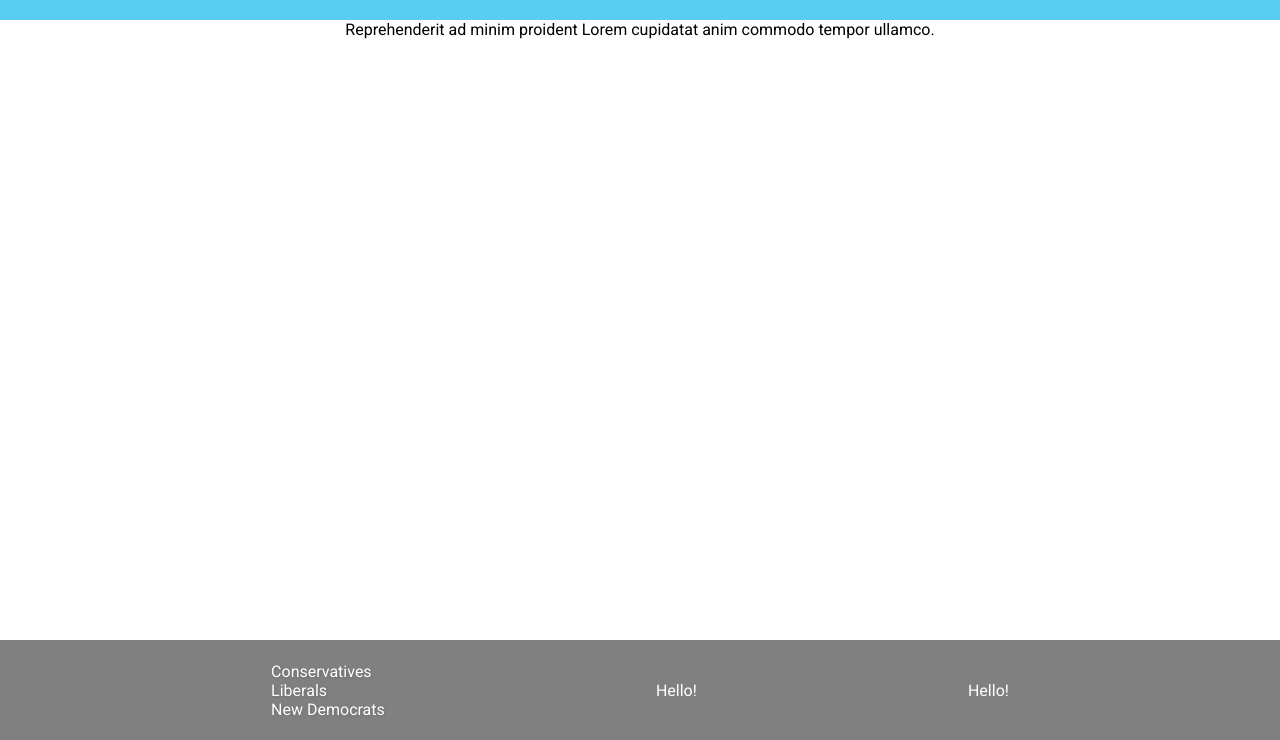
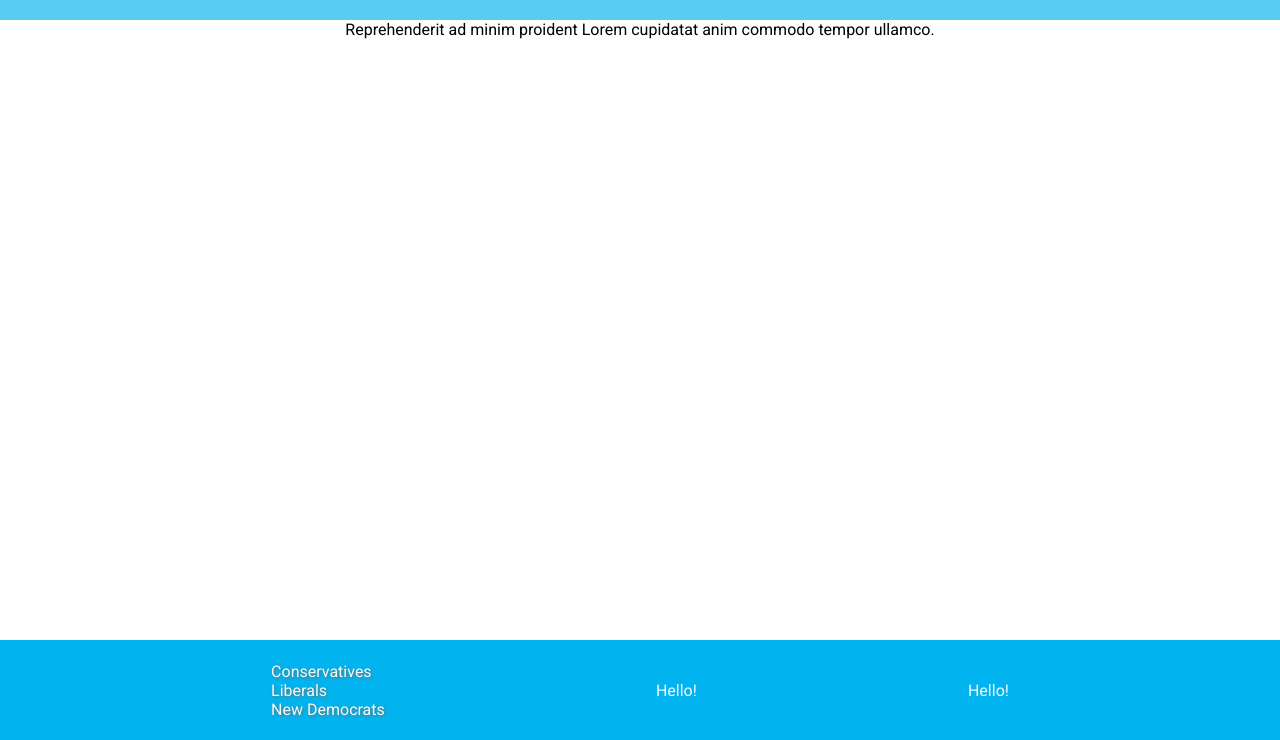
Before and after one commit to JordanTB/Live328, a plain HTML site: page index.html in a window 1280 px wide. Shown: the part 60-800 px from the top of the page. Drawn offline with Linux system fonts and the light colour scheme.

Commit message:
Changed footer color

```diff
--- a/assets/css/main.scss
+++ b/assets/css/main.scss
@@ -49,7 +49,7 @@ header {
     justify-content: space-evenly;
   }
   .navHeader * {
-    color: white;
+    color: $color-primary-1;
     text-shadow: 1px 1px 3px rgb(110, 110, 110);
     text-decoration: none;
   }
@@ -68,7 +68,7 @@ footer {
   height: 100px;
   display: grid;
   grid-template-columns: repeat(auto, auto);
-  background-color: grey;
+  background-color: $color-primary-4;
   .footerNav {
     grid-column: 2;
     margin: auto 0;
@@ -78,18 +78,18 @@ footer {
       list-style: none;
     }
     * {
-      color: white;
+      color: $color-primary-1;
       text-shadow: 1px 1px 3px rgb(110, 110, 110);
       text-decoration: none;
     }
   }
   .col1 {
-    color: white;
+    color: $color-primary-1;
     grid-column: 3;
     margin: auto 0;
   }
   .col2 {
-    color: white;
+    color: $color-primary-1;
     grid-column: 4;
     margin: auto 0;
   }
```
Also changed, not shown: assets/css/main.css, 1 other file.
